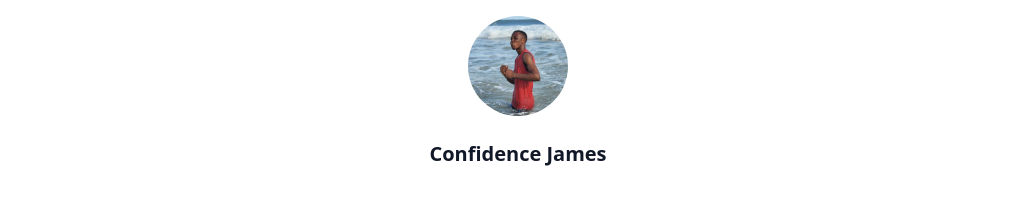
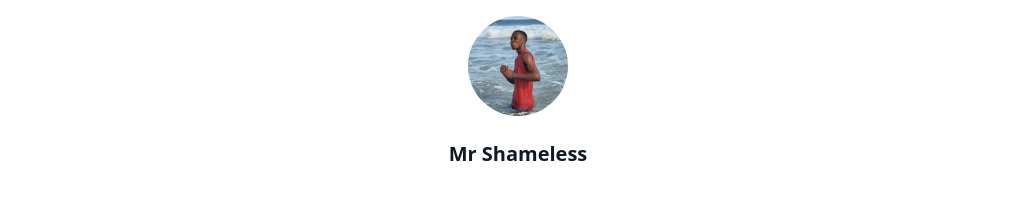
Before and after one commit to jamesconfy/zuri-frontend-project1, a React (Create React App) app: page / in a window 1280 px wide. Shown: the top 222 px of the page, without its empty margins (122-1157 px from the left). Built offline with nearby package versions, Linux system fonts and the light colour scheme.

Commit message:
Added both Links and Profile file and updated Content file

```diff
--- a/src/components/Content.jsx
+++ b/src/components/Content.jsx
@@ -1,23 +1,11 @@
-import Button from "./Button";
-import image from "../assets/image.jpeg";
+import Links from "./Links";
+import Profile from "./Profile";
 
 function Content() {
   return (
     <div className="flex flex-col justify-start p-0 gap-14 mt-4">
-      <div className="flex flex-col items-center p-0 gap-6 isolate">
-        <img alt="profile_png" src={image} className="flex flex-col justify-center items-center p-0 rounded-[275px] w-[100px] h-[100px]" />
-        <div className="flex flex-row gap-2 p-0 justify-center h-8">
-          <h2 className="text-xl font-sans font-[700] text-gray-900 items-center">Confidence James</h2>
-        </div>
-      </div>
-      <div className="flex flex-col items-center gap-6">
-        <Button title="Twitter Link" address="" />
-        <Button title="Zuri Team" address="https://training.zuri.team/" id="btn__zuri" />
-        <Button title="Zuri Books" address="http://books.zuri.team" id="books" />
-        <Button title="Python Books" address="https://books.zuri.team/python-for-beginners?ref_id=Confidence James" id="book__python" />
-        <Button title="Background Check for Coders" address="https://background.zuri.team" id="pitch" />
-        <Button title="Design Books" address="https://books.zuri.team/design-rules" id="book__design" />
-      </div>
+      <Profile id="profile_section" />
+      <Links />
     </div>
   );
 }
--- /dev/null
+++ b/src/components/Links.jsx
@@ -0,0 +1,16 @@
+import Button from "./Button";
+
+function Links() {
+  return (
+    <div className="flex flex-col items-center gap-6">
+      <Button title="Twitter Link" address="" />
+      <Button title="Zuri Team" address="https://training.zuri.team/" id="btn__zuri" />
+      <Button title="Zuri Books" address="http://books.zuri.team" id="books" />
+      <Button title="Python Books" address="https://books.zuri.team/python-for-beginners?ref_id=Confidence James" id="book__python" />
+      <Button title="Background Check for Coders" address="https://background.zuri.team" id="pitch" />
+      <Button title="Design Books" address="https://books.zuri.team/design-rules" id="book__design" />
+    </div>
+  );
+}
+
+export default Links;
--- /dev/null
+++ b/src/components/Profile.jsx
@@ -0,0 +1,24 @@
+import image from "../assets/image.jpeg";
+
+function Profile({ id }) {
+  return (
+    <div className="flex flex-col items-center p-0 gap-6 isolate" id={id}>
+      <img
+        alt="profile_png"
+        src={image}
+        className="flex flex-col justify-center items-center p-0 rounded-[275px] w-[100px] h-[100px]"
+        id="profile__img"
+      />
+      <div className="flex flex-row gap-2 p-0 justify-center h-8">
+        <h2 className="text-xl font-sans font-[700] text-gray-900 items-center" id="twitter">
+          Mr Shameless
+        </h2>
+        <h2 style={{ display: "none" }} id="slack">
+          Everybody
+        </h2>
+      </div>
+    </div>
+  );
+}
+
+export default Profile;
```
